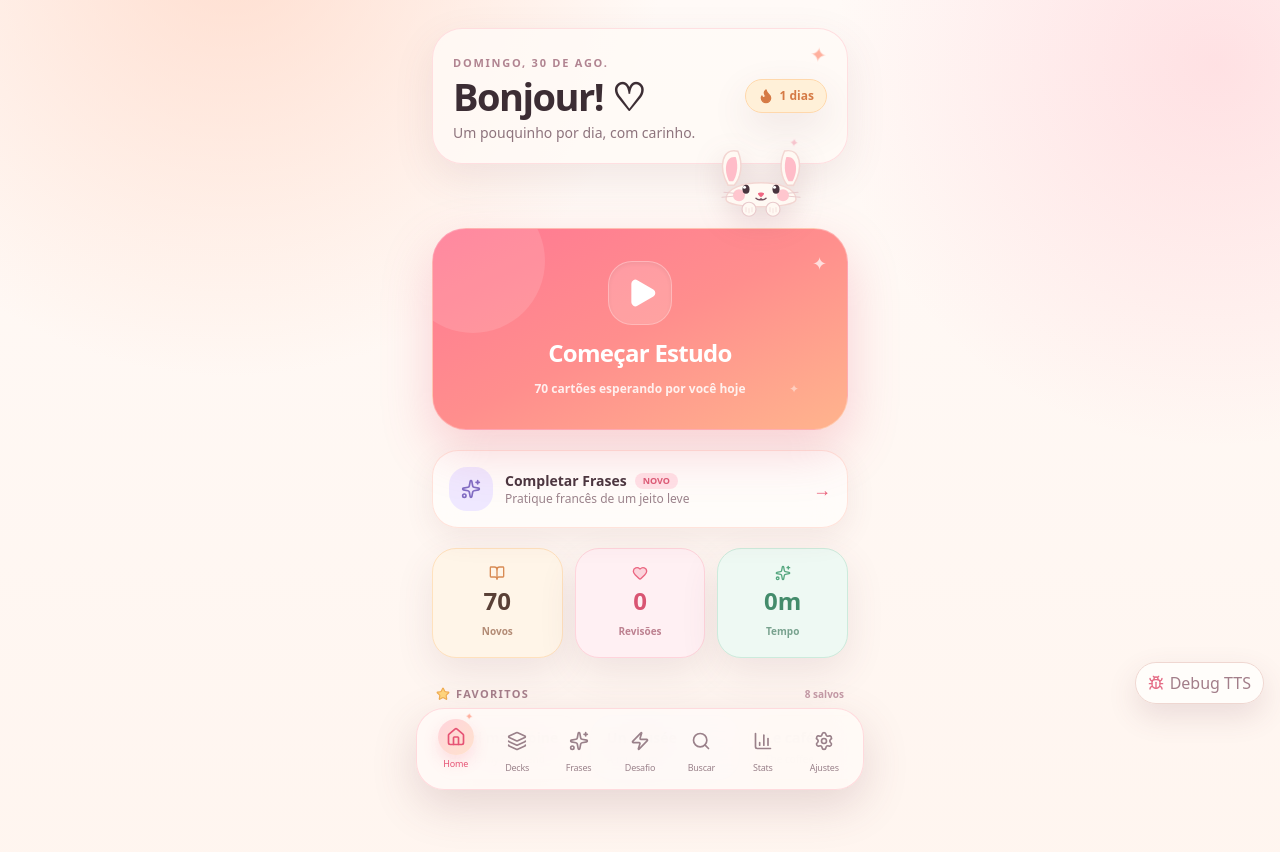
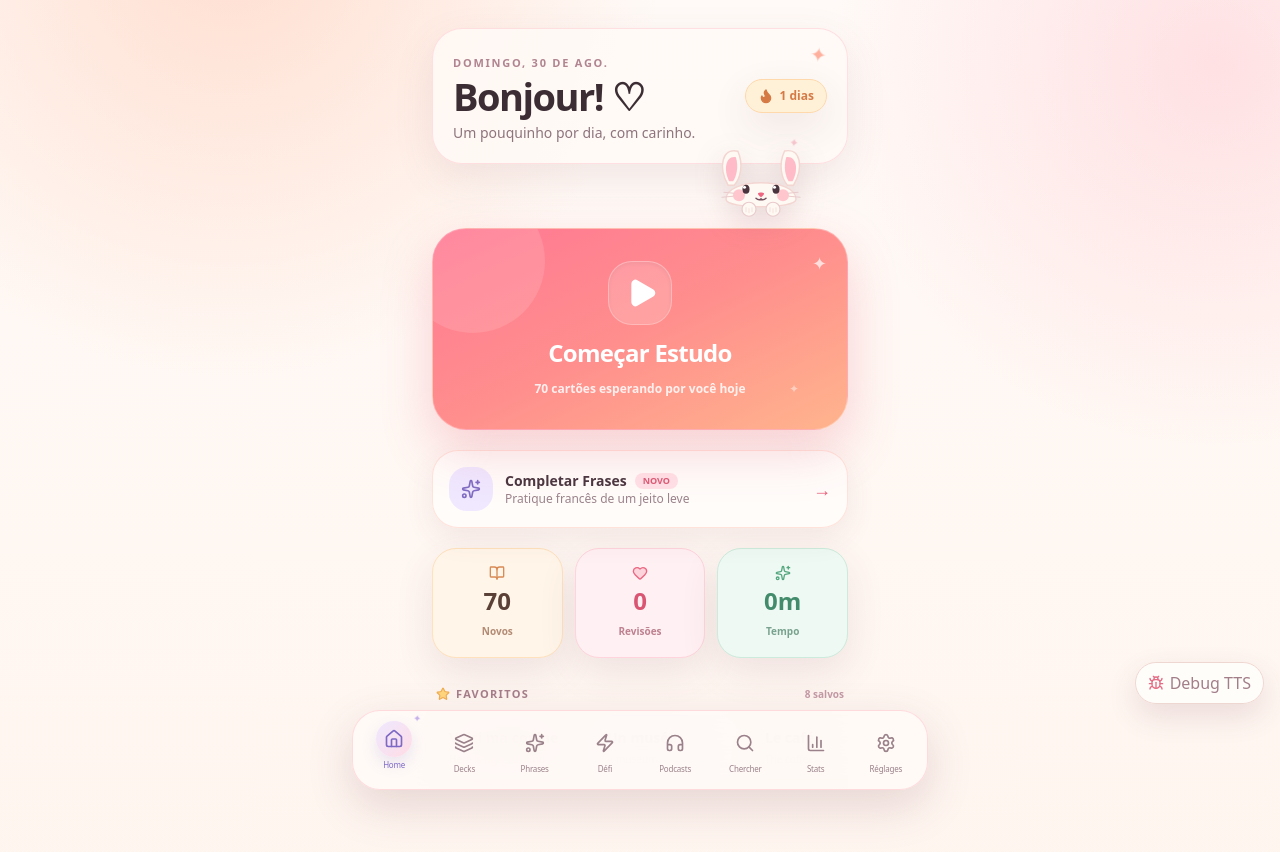
Before and after one commit to jeandasilvasantos2018-gif/ANKIU, a React (Vite) app: page / in a window 1280 px wide. Shown: the top 852 px of the page. Built offline with nearby package versions, Linux system fonts and the light colour scheme.

Commit message:
feat: add Podcasts to navigation

```diff
--- a/src/components/Navbar.tsx
+++ b/src/components/Navbar.tsx
@@ -1,6 +1,6 @@
 import React from 'react';
 import { ActiveTab } from '../types';
-import { Home, Layers, Sparkles, Zap, Search, BarChart3, Settings } from 'lucide-react';
+import { Home, Layers, Sparkles, Zap, Search, BarChart3, Settings, Headphones } from 'lucide-react';
 
 interface NavbarProps { activeTab: ActiveTab; onSelectTab: (tab: ActiveTab) => void; }
 
@@ -8,23 +8,24 @@ export const Navbar: React.FC<NavbarProps> = ({ activeTab, onSelectTab }) => {
   const tabs: { id: ActiveTab; label: string; icon: React.ReactNode }[] = [
     { id: 'home', label: 'Home', icon: <Home className="w-5 h-5" /> },
     { id: 'decks', label: 'Decks', icon: <Layers className="w-5 h-5" /> },
-    { id: 'fill_blank', label: 'Frases', icon: <Sparkles className="w-5 h-5" /> },
-    { id: 'challenge', label: 'Desafio', icon: <Zap className="w-5 h-5" /> },
-    { id: 'search', label: 'Buscar', icon: <Search className="w-5 h-5" /> },
+    { id: 'fill_blank', label: 'Phrases', icon: <Sparkles className="w-5 h-5" /> },
+    { id: 'challenge', label: 'Défi', icon: <Zap className="w-5 h-5" /> },
+    { id: 'podcasts', label: 'Podcasts', icon: <Headphones className="w-5 h-5" /> },
+    { id: 'search', label: 'Chercher', icon: <Search className="w-5 h-5" /> },
     { id: 'stats', label: 'Stats', icon: <BarChart3 className="w-5 h-5" /> },
-    { id: 'settings', label: 'Ajustes', icon: <Settings className="w-5 h-5" /> },
+    { id: 'settings', label: 'Réglages', icon: <Settings className="w-5 h-5" /> },
   ];
 
   return (
     <nav className="fixed bottom-0 left-0 right-0 z-40 px-3 pb-[max(.65rem,env(safe-area-inset-bottom))] pt-2 pointer-events-none">
-      <div className="max-w-md mx-auto pointer-events-auto rounded-[28px] border border-rose-200/70 dark:border-rose-900/30 bg-[#fffaf7]/92 dark:bg-[#30242a]/94 backdrop-blur-xl shadow-[0_16px_45px_rgba(116,65,80,.18)] px-2 py-2 flex items-center justify-around">
+      <div className="max-w-xl mx-auto pointer-events-auto rounded-[28px] border border-rose-200/70 dark:border-rose-900/30 bg-[#fffaf7]/92 dark:bg-[#30242a]/94 backdrop-blur-xl shadow-[0_16px_45px_rgba(116,65,80,.18)] px-2 py-2 flex items-center gap-1 overflow-x-auto no-scrollbar">
         {tabs.map((tab) => {
           const isActive = activeTab === tab.id;
           return (
-            <button key={tab.id} onClick={() => onSelectTab(tab.id)} aria-label={tab.label} className={`relative min-w-[42px] flex flex-col items-center gap-0.5 px-1.5 py-1.5 rounded-2xl transition-all duration-200 ${isActive ? 'text-[#e65374] dark:text-[#ff9db0] font-bold -translate-y-1' : 'text-[#9a818a] dark:text-[#c9b3bb] hover:text-[#5c414c] dark:hover:text-white'}`}>
-              <span className={`w-9 h-9 rounded-2xl flex items-center justify-center transition-all ${isActive ? 'bg-gradient-to-br from-[#ffd4dc] to-[#ffe2cd] dark:from-[#633746] dark:to-[#553b38] shadow-[0_7px_16px_rgba(244,95,122,.18)]' : ''}`}>{tab.icon}</span>
-              <span className="text-[9px] tracking-tight">{tab.label}</span>
-              {isActive && <span className="absolute -top-1 right-1.5 text-[#ff9b85] text-[10px] ankiu-sparkle">✦</span>}
+            <button key={tab.id} onClick={() => onSelectTab(tab.id)} aria-label={tab.label} className={`relative min-w-[52px] flex-1 flex flex-col items-center gap-0.5 px-1 py-1.5 rounded-2xl transition-all duration-200 ${isActive ? 'text-[#7e69c5] dark:text-[#cbbcf3] font-bold -translate-y-1' : 'text-[#9a818a] dark:text-[#c9b3bb] hover:text-[#5c414c] dark:hover:text-white'}`}>
+              <span className={`w-9 h-9 rounded-2xl flex items-center justify-center transition-all ${isActive ? 'bg-gradient-to-br from-[#eee8ff] to-[#ffdce5] dark:from-[#4b3f60] dark:to-[#553946] shadow-[0_7px_16px_rgba(126,105,197,.16)]' : ''}`}>{tab.icon}</span>
+              <span className="text-[8px] tracking-tight whitespace-nowrap">{tab.label}</span>
+              {isActive && <span className="absolute -top-1 right-1.5 text-[#b59de7] text-[10px] ankiu-sparkle">✦</span>}
             </button>
           );
         })}
```
